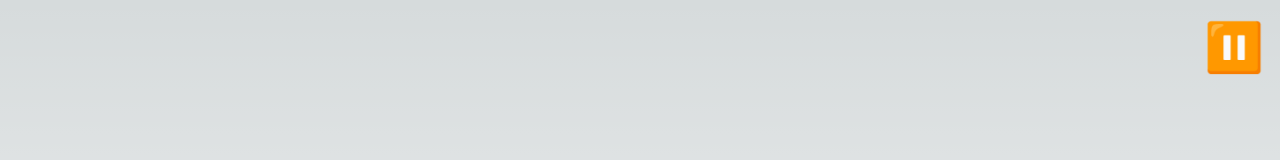
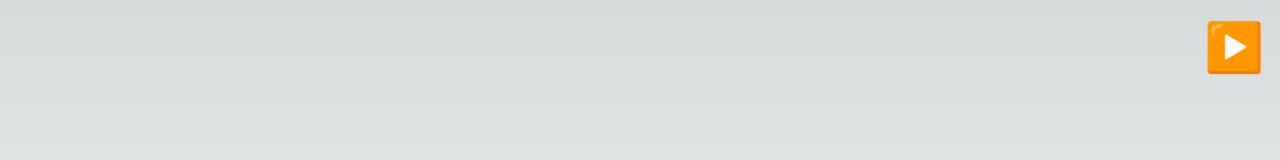
Before and after one commit to mAngelo-dev/july5th, a Next.js app: page / in a window 1280 px wide. Shown: the top 160 px of the page. Built offline with nearby package versions, Linux system fonts and the light colour scheme.

Commit message:
Fix pause button

```diff
--- a/app/page.tsx
+++ b/app/page.tsx
@@ -8,7 +8,7 @@ import { Analytics } from "@vercel/analytics/react"
 export default function App() {
     const [timeLeft, setTimeLeft] = useState({ months: 0, days: 0, hours: 0, minutes: 0, seconds: 0, });
     const [isLoaded, setIsLoaded] = useState(false);
-    const [isPlaying, setIsPlaying] = useState(true);
+    const [isPlaying, setIsPlaying] = useState(false);
 
     useEffect(() => {
         function calculateTimeLeft() {
```
